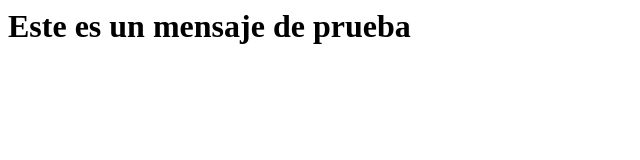
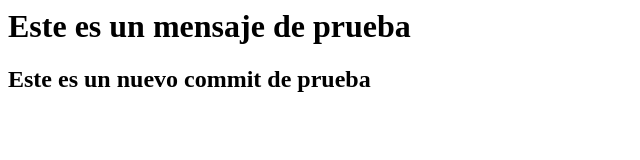
Before and after one commit to rap92/paginaWeb, a plain HTML site: page index.html in a window 1280 px wide. Shown: the whole page, without its empty margins (0-640 px from the left). Drawn offline with Linux system fonts and the light colour scheme.

Commit message:
segundo commit

```diff
--- a/index.html
+++ b/index.html
@@ -1 +1,2 @@
 <h1>Este es un mensaje de prueba<h1>
+<h2>Este es un nuevo commit de prueba<h2>
```
